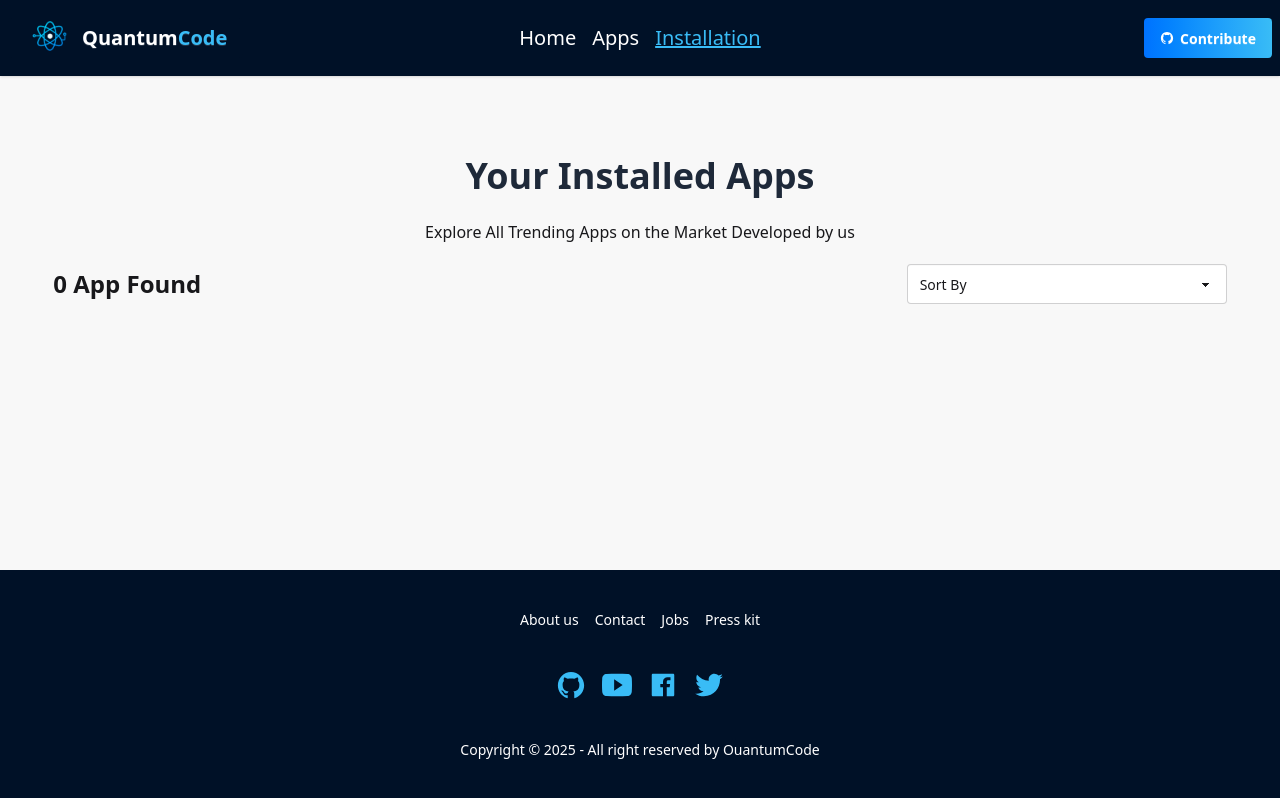
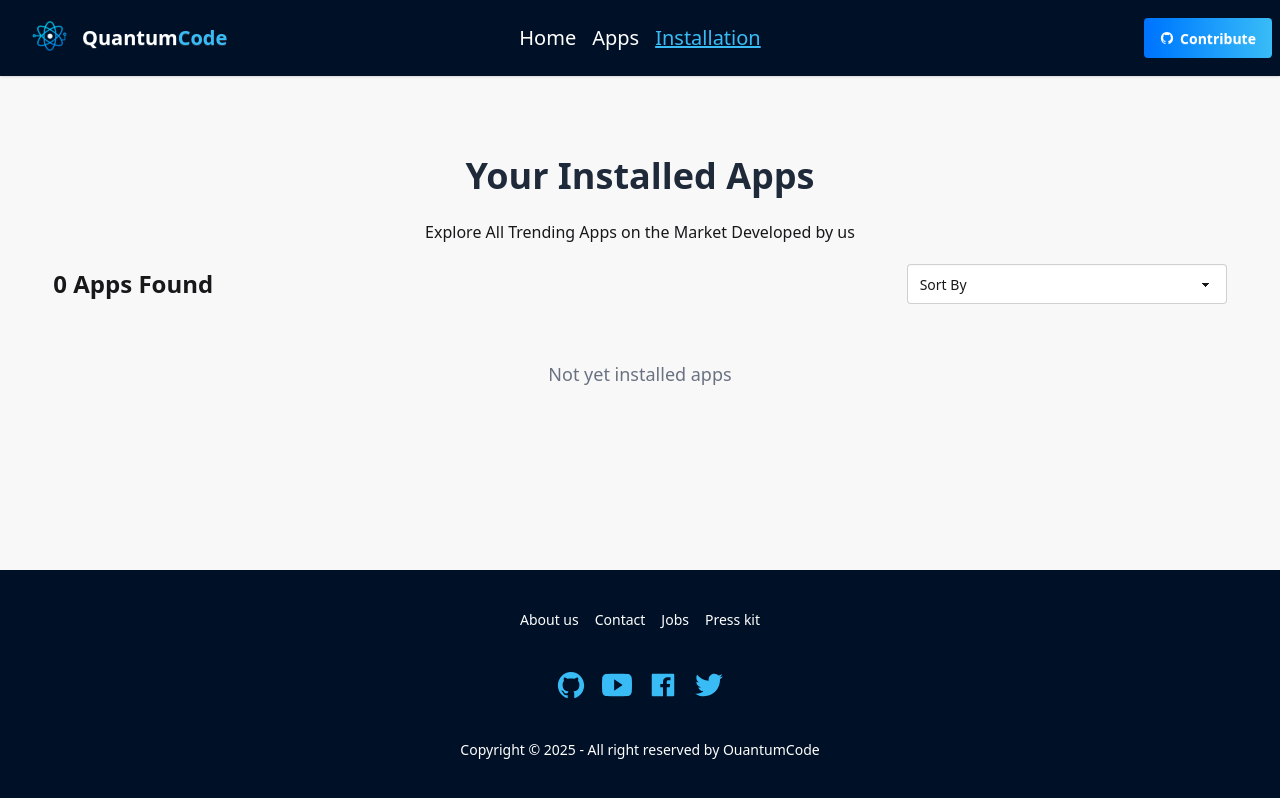
Before and after one commit to mahmud014/app-aplication, a React (Vite) app: page /installation in a window 1280 px wide. Built offline with nearby package versions, Linux system fonts and the light colour scheme.

Commit message:
add some fixing

```diff
--- a/src/Components/AppCard/AppCard.jsx
+++ b/src/Components/AppCard/AppCard.jsx
@@ -8,7 +8,7 @@ const AppCard = ({ app }) => {
   const { id, image, title, downloads, ratingAvg } = app;
   return (
     <div>
-      <Link to={`/app/${id}`}>
+      <Link to={`/appdetails/${id}`}>
         <div className="card bg-base-100 shadow-sm p-4 hover:scale-105 transition ease-in-out">
           <figure className="h-52 overflow-hidden rounded-2xl">
             <img
--- a/src/Pages/Home/Home.jsx
+++ b/src/Pages/Home/Home.jsx
@@ -10,15 +10,15 @@ const Home = () => {
   const { apps, loading, error } = useApps();
   if (loading)
     return (
-      <p className="text-center p-10">
+      <div className="text-center p-10">
         <Loading />
-      </p>
+      </div>
     );
   if (error)
     return (
-      <p className="text-center p-10 text-red-500">
+      <div className="text-center p-10 text-red-500">
         <Errorpage />
-      </p>
+      </div>
     );
   const homeApps = apps.slice(8, 16) || [];
   return (
--- a/src/Pages/Installation/Installation.jsx
+++ b/src/Pages/Installation/Installation.jsx
@@ -8,6 +8,7 @@ const Installation = () => {
   const { apps, loading } = useApps();
   const [myInstalledApps, setMyInstalledApps] = useState([]);
   const [sort, setSort] = useState("");
+
   useEffect(() => {
     if (!apps || apps.length === 0) return;
 
@@ -42,14 +43,16 @@ const Installation = () => {
   return (
     <div className="w-11/12 mx-auto mt-10">
       <div className="text-center my-5">
-        <h1 className="text-4xl  font-bold mb-6 text-gray-800">
+        <h1 className="text-4xl font-bold mb-6 text-gray-800">
           Your Installed Apps
         </h1>
         <p>Explore All Trending Apps on the Market Developed by us</p>
       </div>
-      <div className="flex justify-between items-center">
+
+      <div className="flex justify-between items-center mb-4">
         <h1 className="font-bold text-2xl">
-          {myInstalledApps.length} App Found
+          {myInstalledApps.length} App{myInstalledApps.length !== 1 ? "s" : ""}{" "}
+          Found
         </h1>
         <select
           value={sort}
@@ -63,14 +66,21 @@ const Installation = () => {
           <option value={"ratings"}>Sort By Rating</option>
         </select>
       </div>
+
       <div className="">
-        {myInstalledApps.map((app) => (
-          <InstallationApps
-            key={app.id}
-            app={app}
-            onUninstall={handleUninstall}
-          ></InstallationApps>
-        ))}
+        {myInstalledApps.length === 0 ? (
+          <p className="text-center text-gray-500 text-lg py-10">
+            Not yet installed apps
+          </p>
+        ) : (
+          myInstalledApps.map((app) => (
+            <InstallationApps
+              key={app.id}
+              app={app}
+              onUninstall={handleUninstall}
+            />
+          ))
+        )}
       </div>
     </div>
   );
--- a/src/Routes/Routes.jsx
+++ b/src/Routes/Routes.jsx
@@ -26,7 +26,7 @@ export const router = createBrowserRouter([
         element: <Installation />,
       },
       {
-        path: "/app/:id",
+        path: "/appdetails/:id",
         element: <AppDetails />,
       },
     ],
```
Also changed, not shown: 1 other file (tests, documents, lock files or other folders).
